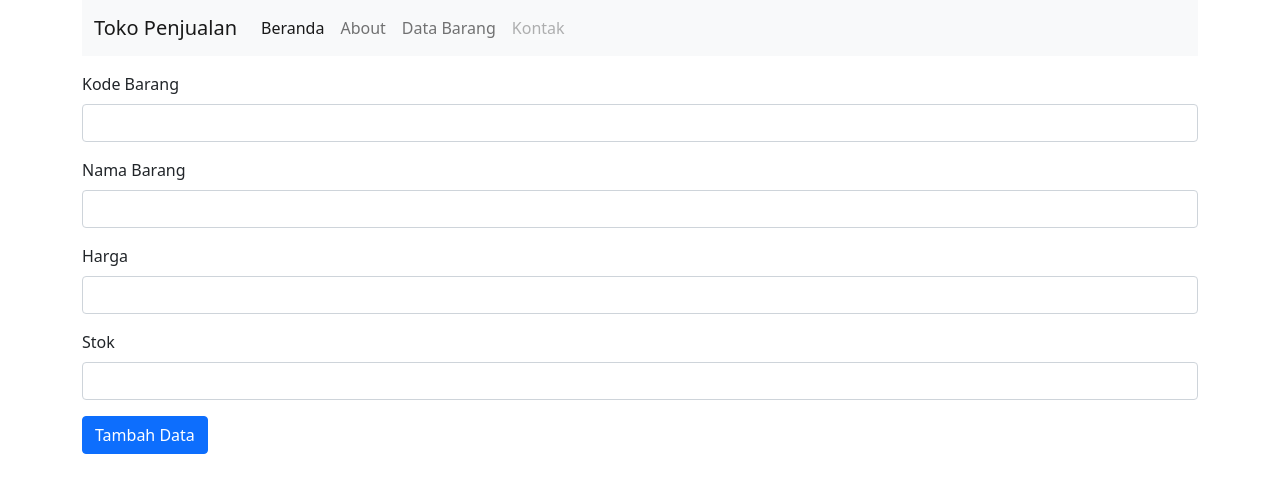
After one commit to lutfiaa/penjualan, a CodeIgniter app: page /penjualan/index.php/barang/tambah in a window 1280 px wide. The commit adds this page. Shown: the top 493 px of the page. Run offline with CodeIgniter, Linux system fonts and the light colour scheme.

Commit message:
PHP MVC Insert Data

```diff
--- a/application/config/autoload.php
+++ b/application/config/autoload.php
@@ -1,5 +1,5 @@
 <?php
-defined('BASEPATH') OR exit('No direct script access allowed');
+defined('BASEPATH') or exit('No direct script access allowed');
 
 /*
 | -------------------------------------------------------------------
@@ -89,7 +89,7 @@ $autoload['drivers'] = array();
 |
 |	$autoload['helper'] = array('url', 'file');
 */
-$autoload['helper'] = array();
+$autoload['helper'] = array('url');
 
 /*
 | -------------------------------------------------------------------
--- a/application/controllers/Barang.php
+++ b/application/controllers/Barang.php
@@ -1,21 +1,40 @@
 <?php
-defined('BASEPATH') OR exit('No direct script access allowed');
+defined('BASEPATH') or exit('No direct script access allowed');
 
-class Barang extends CI_Controller{
+class Barang extends CI_Controller
+{
 
     public function __construct()
     {
         parent::__construct();
         $this->load->model('Barang_model');
+        $this->load->library('form_validation');
     }
 
     function index()
     {
-        $data['judul']="Daftar Barang";
-        $data['barang']=$this->Barang_model->getAllBarang();
-        $this->load->view('templates/header',$data);
+        $data['judul'] = "Daftar Barang";
+        $data['barang'] = $this->Barang_model->getAllBarang();
+        $this->load->view('templates/header', $data);
         $this->load->view('barang/index');
         $this->load->view('templates/footer');
     }
 
+    function tambah()
+    {
+        $data['judul'] = "Tambah Data Barang";
+
+        $this->form_validation->set_rules('id_barang', 'Kode Barang', 'required');
+        $this->form_validation->set_rules('nama_barang', 'Nama Barang', 'required');
+        $this->form_validation->set_rules('harga', 'Harga', 'required|numeric');
+        $this->form_validation->set_rules('stok', 'Stok', 'required|numeric');
+        if ($this->form_validation->run() == FALSE) {
+            $this->load->view('templates/header', $data);
+            $this->load->view('barang/tambah');
+            $this->load->view('templates/footer');
+        } else {
+            $this->Barang_model->TambahDataBarang();
+            redirect('http://localhost/penjualan/Barang');
+        }
+    }
 }
--- a/application/models/Barang_model.php
+++ b/application/models/Barang_model.php
@@ -1,10 +1,22 @@
 <?php
-defined('BASEPATH') OR exit('No direct script access allowed');
+defined('BASEPATH') or exit('No direct script access allowed');
 
-class Barang_model extends CI_Model{
+class Barang_model extends CI_Model
+{
 
-    public function getAllBarang ()
+    public function getAllBarang()
     {
-       return $this->db->get('barang')->result_array();
+        return $this->db->get('barang')->result_array();
+    }
+
+    public function tambahDataBarang()
+    {
+        $data = array(
+            'id_barang' => $this->input->post('id_barang', true),
+            'nama_barang' => $this->input->post('nama_barang', true),
+            'harga' => $this->input->post('harga', true),
+            'stok' => $this->input->post('stok', true)
+        );
+        $this->db->insert('barang', $data);
     }
 }
--- /dev/null
+++ b/application/views/barang/tambah.php
@@ -0,0 +1,30 @@
+<div class="container">
+    <div class="row mt-3">
+        <div class="col=md-6">
+            <?php if (validation_errors()) : ?>
+                <div class="alert alert-primary" role="alert">
+                    <?= validation_errors(); ?>
+                </div>
+            <?php endif; ?>
+            <form action="" method="post">
+                <div class="mb-3">
+                    <label for="id_barang" class="form-label">Kode Barang</label>
+                    <input type="text" class="form-control" name="id_barang" id="id_barang">
+                </div>
+                <div class="mb-3">
+                    <label for="nama_barang" class="form-label">Nama Barang</label>
+                    <input type="text" class="form-control" name="nama_barang" id="nama_barang">
+                </div>
+                <div class="mb-3">
+                    <label for="harga" class="form-label">Harga</label>
+                    <input type="text" class="form-control" name="harga" id="harga">
+                </div>
+                <div class="mb-3">
+                    <label for="strok" class="form-label">Stok</label>
+                    <input type="text" class="form-control" name="stok" id="stok">
+                </div>
+                <button name="tambah" type="submit" class="btn btn-primary">Tambah Data</button>
+            </form>
+        </div>
+    </div>
+</div>
```
Also changed, not shown: application/views/barang/index.php (+10 -5 lines).
